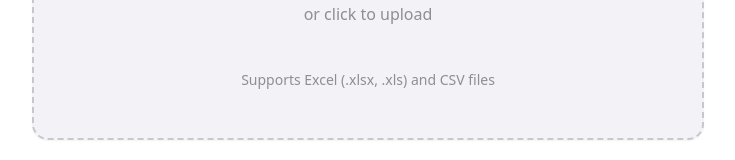
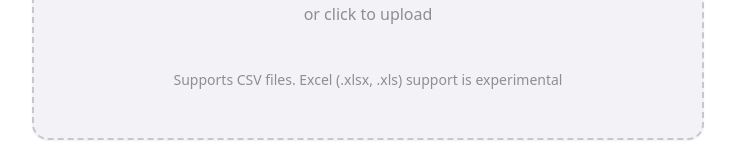
Before and after one commit to catsandsoup/pathologyproweb, a React (Vite) app: page / in a window 1280 px wide. Shown: the part 384-544 px from the top of the page, without its empty margins (272-1007 px from the left). Built offline with nearby package versions, Linux system fonts and the light colour scheme; what @react-pdf/renderer would draw is missing.

Commit message:
Update file upload message
Modified the import screen to indicate that it supports CSV files and that Excel file support is experimental.
[skip gpt_engineer]

```diff
--- a/src/components/FileUpload.tsx
+++ b/src/components/FileUpload.tsx
@@ -1,4 +1,3 @@
-
 import React from 'react';
 import { Upload } from 'lucide-react';
 import { FileUploadProps } from '@/types/blood-test';
@@ -74,7 +73,7 @@ export const FileUpload: React.FC<FileUploadProps> = ({ onFileUpload }) => {
             </p>
             <div className="pt-8 flex items-center justify-center space-x-2">
               <p className="text-sm text-[#8E8E93]">
-                Supports Excel (.xlsx, .xls) and CSV files
+                Supports CSV files. Excel (.xlsx, .xls) support is experimental
               </p>
             </div>
           </div>
```
